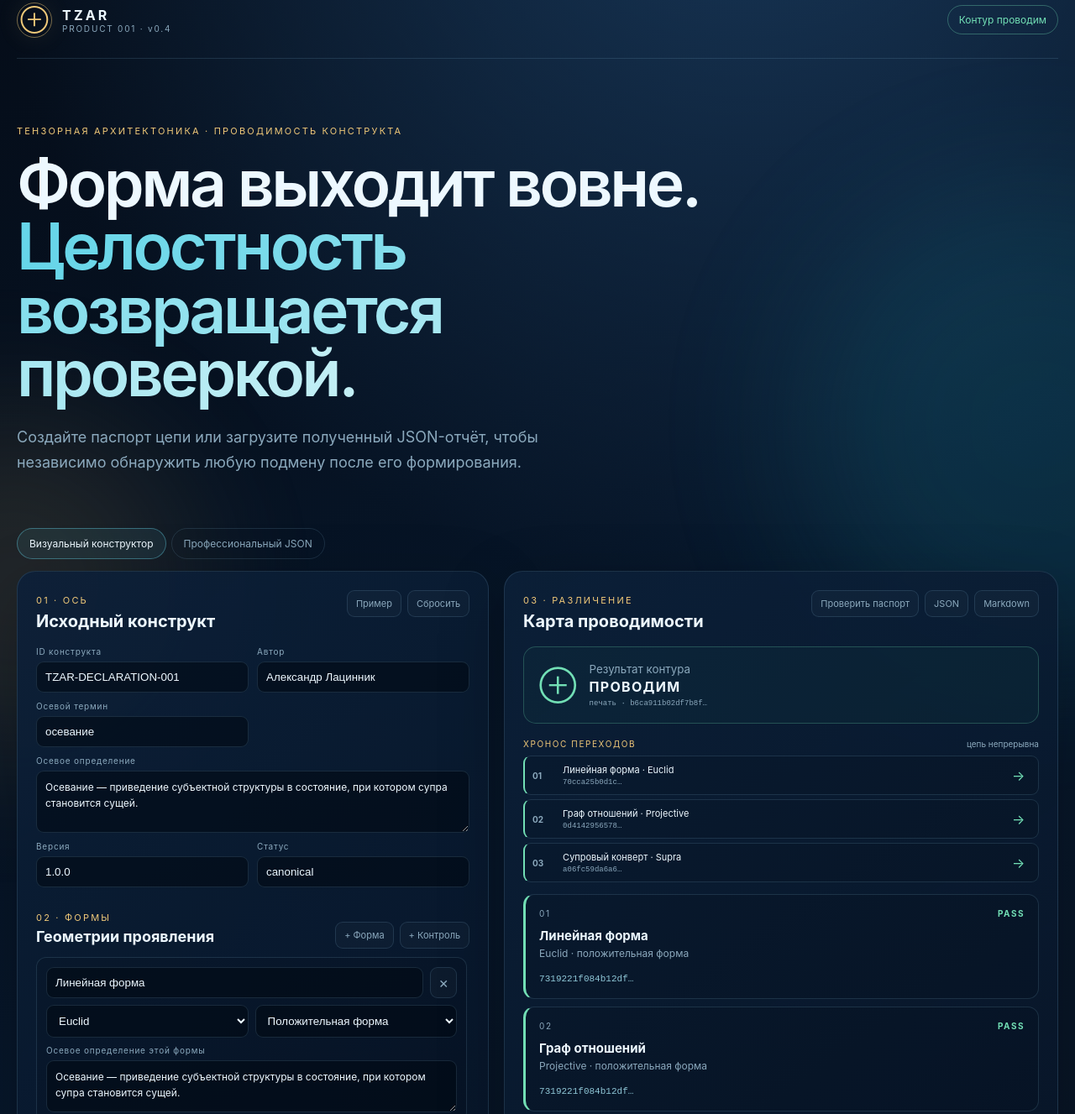
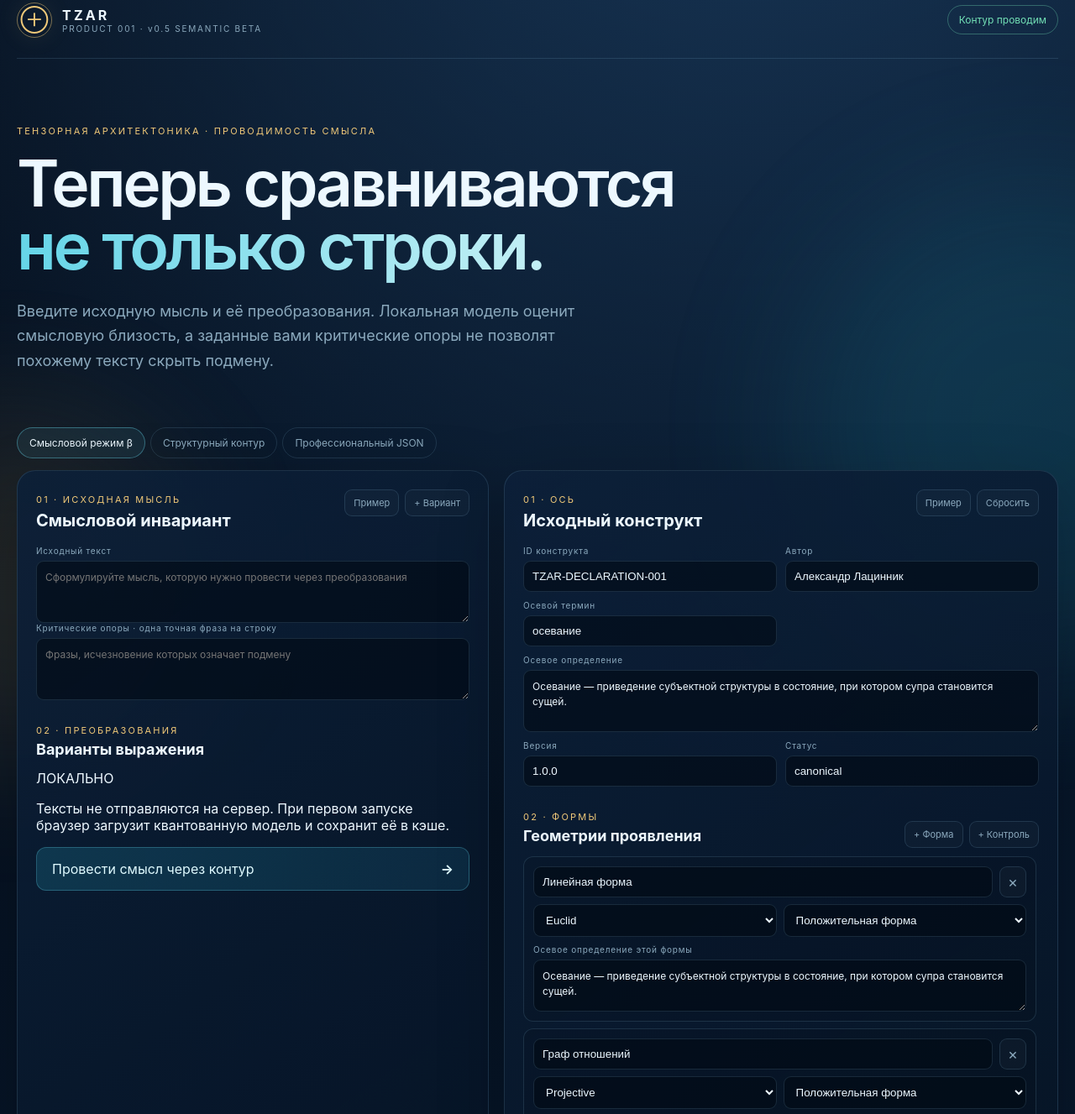
Before and after one commit to Lacinnik/-tensor-architectonics, a plain HTML site: page products/tzar-conductance/index.html in a window 1280 px wide. Shown: the part 22-1349 px from the top of the page at 84% size. Drawn offline with Linux system fonts and the light colour scheme.

Commit message:
feat(product-001): add local semantic conductance beta

```diff
--- a/products/tzar-conductance/index.html
+++ b/products/tzar-conductance/index.html
@@ -1,12 +1,66 @@
 <!doctype html>
-<html lang="ru"><head><meta charset="utf-8"><meta name="viewport" content="width=device-width,initial-scale=1"><meta name="theme-color" content="#071529"><title>TZAR Conductance</title><link rel="stylesheet" href="./styles.css"></head>
-<body data-mode="builder"><div class="orb orb-a"></div><div class="orb orb-b"></div><main>
-<header><div class="brand"><span class="sigil">⊕</span><div><b>TZAR</b><small>PRODUCT 001 · v0.4</small></div></div><div id="status" class="status" data-tone="idle">Ожидание конструкта</div></header>
-<section class="hero"><p class="eyebrow">Тензорная Архитектоника · проводимость конструкта</p><h1>Форма выходит вовне.<br><em>Целостность возвращается проверкой.</em></h1><p class="lead">Создайте паспорт цепи или загрузите полученный JSON-отчёт, чтобы независимо обнаружить любую подмену после его формирования.</p></section>
-<nav class="mode-switch"><button class="mode active" data-mode="builder">Визуальный конструктор</button><button class="mode" data-mode="json">Профессиональный JSON</button></nav>
-<section class="workspace">
-<div class="panel input-panel builder-panel"><div class="panel-head"><div><small>01 · ОСЬ</small><h2>Исходный конструкт</h2></div><div class="actions"><button id="example" class="ghost">Пример</button><button id="reset" class="ghost">Сбросить</button></div></div><div id="source-fields" class="source-fields"></div><div class="forms-title"><div><small>02 · ФОРМЫ</small><h2>Геометрии проявления</h2></div><div class="actions"><button id="add-form" class="ghost">+ Форма</button><button id="add-negative" class="ghost">+ Контроль</button></div></div><div id="forms" class="forms"></div><button id="verify" class="primary"><span>Провести через контур</span><b>→</b></button></div>
-<div class="panel input-panel json-panel"><div class="panel-head"><div><small>01 · ДАННЫЕ</small><h2>JSON-конструкт</h2></div></div><textarea id="payload" spellcheck="false"></textarea><button id="verify-json" class="primary"><span>Проверить JSON</span><b>→</b></button></div>
-<div class="panel output-panel"><div class="panel-head"><div><small>03 · РАЗЛИЧЕНИЕ</small><h2>Карта проводимости</h2></div><div class="actions"><button id="verify-passport" class="ghost">Проверить паспорт</button><button id="export-json" class="ghost" disabled>JSON</button><button id="export-markdown" class="ghost" disabled>Markdown</button><input id="passport-file" type="file" accept=".json,application/json" hidden></div></div><div id="passport-status"></div><div id="result"><div class="empty">Соберите конструкт и запустите проверку.</div></div></div>
-</section><footer><span>σ · SHA-256 · TZAR-THEOREM-001</span><p>Структурная проверка. Инструмент не измеряет супру и не подменяет научное доказательство.</p></footer>
-</main><script type="module" src="./app.mjs"></script></body></html>
+<html lang="ru">
+<head>
+  <meta charset="utf-8">
+  <meta name="viewport" content="width=device-width,initial-scale=1">
+  <meta name="theme-color" content="#071529">
+  <title>TZAR Conductance</title>
+  <link rel="stylesheet" href="./styles.css">
+</head>
+<body data-mode="semantic">
+  <div class="orb orb-a"></div><div class="orb orb-b"></div>
+  <main>
+    <header>
+      <div class="brand"><span class="sigil">⊕</span><div><b>TZAR</b><small>PRODUCT 001 · v0.5 SEMANTIC BETA</small></div></div>
+      <div id="status" class="status" data-tone="idle">Смысловой контур готов</div>
+    </header>
+
+    <section class="hero">
+      <p class="eyebrow">Тензорная Архитектоника · проводимость смысла</p>
+      <h1>Теперь сравниваются<br><em>не только строки.</em></h1>
+      <p class="lead">Введите исходную мысль и её преобразования. Локальная модель оценит смысловую близость, а заданные вами критические опоры не позволят похожему тексту скрыть подмену.</p>
+    </section>
+
+    <nav class="mode-switch" aria-label="Режим продукта">
+      <button class="mode active" data-mode="semantic">Смысловой режим <span>β</span></button>
+      <button class="mode" data-mode="builder">Структурный контур</button>
+      <button class="mode" data-mode="json">Профессиональный JSON</button>
+    </nav>
+
+    <section class="workspace">
+      <div class="panel input-panel semantic-panel">
+        <div class="panel-head"><div><small>01 · ИСХОДНАЯ МЫСЛЬ</small><h2>Смысловой инвариант</h2></div><div class="actions"><button id="semantic-example" class="ghost">Пример</button><button id="add-variant" class="ghost">+ Вариант</button></div></div>
+        <label class="field semantic-field"><span>Исходный текст</span><textarea id="semantic-source" placeholder="Сформулируйте мысль, которую нужно провести через преобразования"></textarea></label>
+        <label class="field semantic-field anchors-field"><span>Критические опоры · одна точная фраза на строку</span><textarea id="semantic-anchors" placeholder="Фразы, исчезновение которых означает подмену"></textarea></label>
+        <div class="forms-title"><div><small>02 · ПРЕОБРАЗОВАНИЯ</small><h2>Варианты выражения</h2></div></div>
+        <div id="semantic-variants" class="forms semantic-variants"></div>
+        <div class="local-note"><span>ЛОКАЛЬНО</span><p>Тексты не отправляются на сервер. При первом запуске браузер загрузит квантованную модель и сохранит её в кэше.</p></div>
+        <button id="analyze-semantic" class="primary"><span>Провести смысл через контур</span><b>→</b></button>
+      </div>
+
+      <div class="panel input-panel builder-panel">
+        <div class="panel-head"><div><small>01 · ОСЬ</small><h2>Исходный конструкт</h2></div><div class="actions"><button id="example" class="ghost">Пример</button><button id="reset" class="ghost">Сбросить</button></div></div>
+        <div id="source-fields" class="source-fields"></div>
+        <div class="forms-title"><div><small>02 · ФОРМЫ</small><h2>Геометрии проявления</h2></div><div class="actions"><button id="add-form" class="ghost">+ Форма</button><button id="add-negative" class="ghost">+ Контроль</button></div></div>
+        <div id="forms" class="forms"></div>
+        <button id="verify" class="primary"><span>Провести через контур</span><b>→</b></button>
+      </div>
+
+      <div class="panel input-panel json-panel">
+        <div class="panel-head"><div><small>01 · ДАННЫЕ</small><h2>JSON-конструкт</h2></div></div>
+        <textarea id="payload" spellcheck="false"></textarea>
+        <button id="verify-json" class="primary"><span>Проверить JSON</span><b>→</b></button>
+      </div>
+
+      <div class="panel output-panel">
+        <div class="panel-head"><div><small>03 · РАЗЛИЧЕНИЕ</small><h2 id="output-title">Карта смысловой проводимости</h2></div><div class="actions"><button id="verify-passport" class="ghost">Проверить паспорт</button><button id="export-json" class="ghost" disabled>JSON</button><button id="export-markdown" class="ghost" disabled>Markdown</button><input id="passport-file" type="file" accept=".json,application/json" hidden></div></div>
+        <div id="passport-status"></div>
+        <div id="result"><div class="empty">Запустите смысловую проверку. Первая загрузка модели займёт некоторое время.</div></div>
+      </div>
+    </section>
+
+    <footer><span>SEMANTIC β · SHA-256 · TZAR-PRODUCT-001</span><p>Модельная близость — средство различения, а не доказательство тождества. Пороговые значения требуют предметной калибровки.</p></footer>
+  </main>
+  <script type="module" src="./app.mjs"></script>
+</body>
+</html>
```
